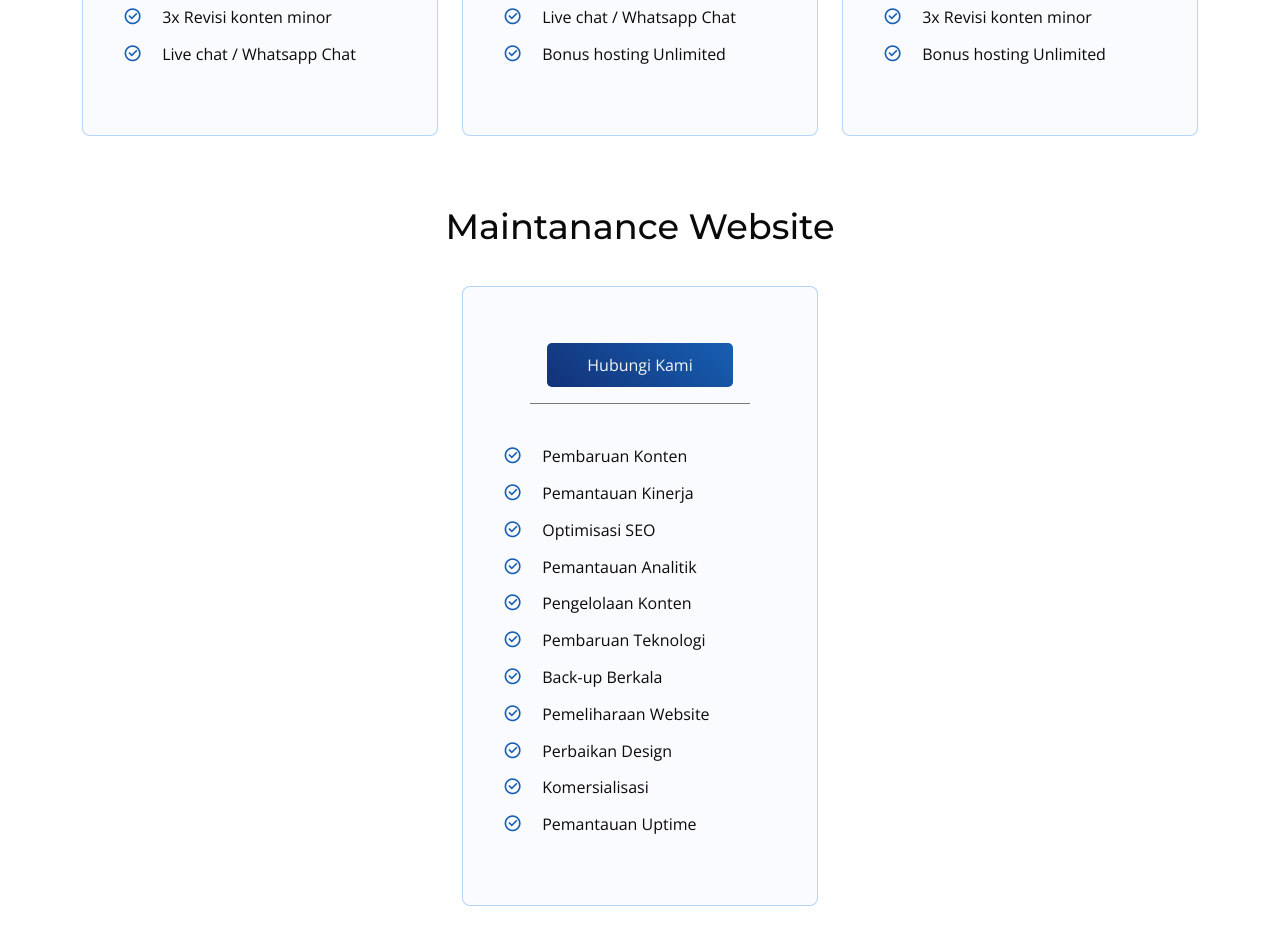
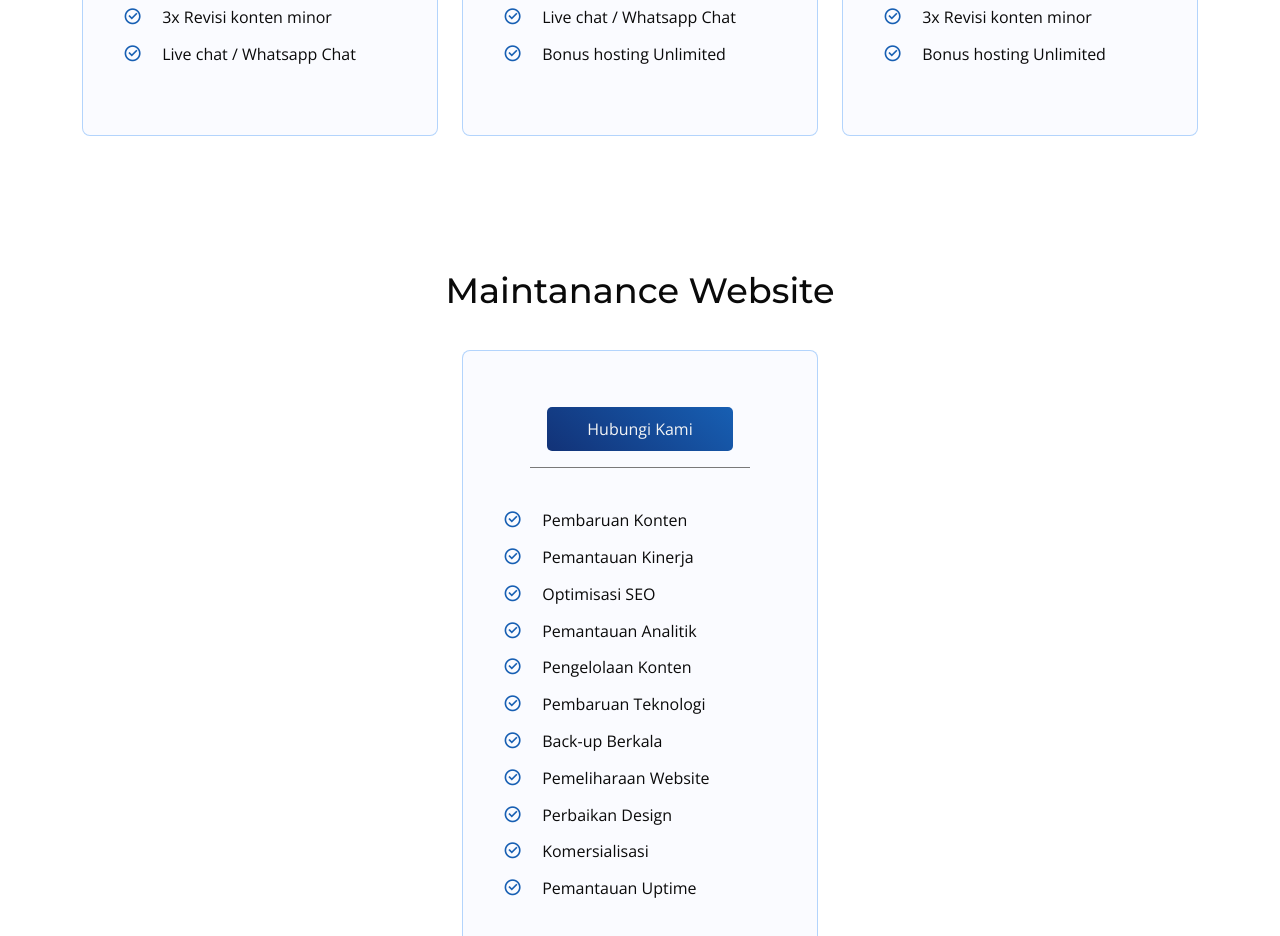
Before and after one commit to elrudqadhafi/digiwebcreative, a React (Vite) app: page /paket-website in a window 1280 px wide. Shown: the part 2020-2956 px from the top of the page. Built offline with nearby package versions, Linux system fonts and the light colour scheme.

Commit message:
menambah jarak

```diff
--- a/src/pages/PaketPage.jsx
+++ b/src/pages/PaketPage.jsx
@@ -130,7 +130,7 @@ const PaketPage = () => {
               )
             })}
           </Row>
-          <Row>
+          <Row className="mt-5 pt-3">
             <Col>
               <h3>Maintanance Website</h3>
             </Col>
```
